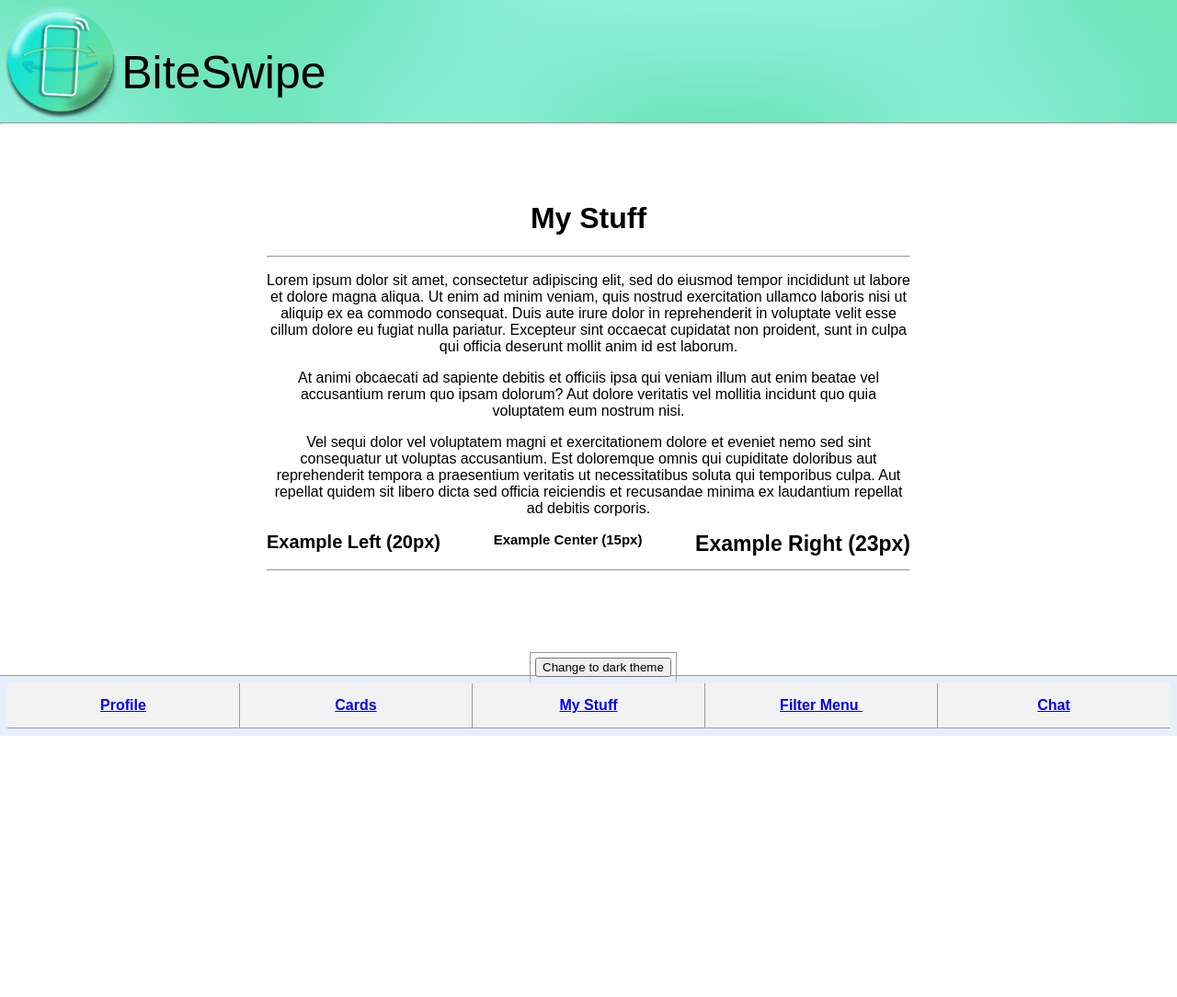
After one commit to danefortun/biteswipe, a Flask app: page /my-stuff in a window 1280 px wide. The commit adds this page. Shown: the whole page at 92% size. Run offline with Flask 3, Linux system fonts and the light colour scheme; the visitor is signed in with stand-in values (Sample User, id 1); some web fonts are replaced.

Commit message:
have organized my code by putting all the javascript into script.js I have changed about us.html to myStuff.html I wrote a global variable in script.js that creates a list of saved restaurants The next step is to send a post to a database to save the restaurant id

```diff
--- a/main.py
+++ b/main.py
@@ -105,11 +105,11 @@ def profile():
     return render_template("public.html",u=user,interests=["this is a placeholder!"])
 
 
-@app.route("/credits")
+@app.route("/my-stuff")
 def credits():
     if "email" not in session:
         return render_template("login.html")
-    return render_template("about_us.html")
+    return render_template("myStuff.html")
 
 @app.route("/login",methods=["Post","Get"])
 def login():
--- a/templates/base.html
+++ b/templates/base.html
@@ -84,7 +84,7 @@ body {
     <div class="navbar">
       <div id="profile"><a href= "/profile">Profile</a></div>
       <div id="Cards"><a href="/">Cards</a></div>
-      <div id="aboutus"> <a href="/credits">My Stuff</a></div>
+      <div id="aboutus"> <a href="/my-stuff">My Stuff</a></div>
       <div class="dropup"><a href=#>Filter Menu
           <button class="dropbtn"
           onclick="myFunction()">
--- /dev/null
+++ b/templates/myStuff.html
@@ -0,0 +1,68 @@
+{%extends "base.html"%}
+
+{%block content%}
+<style>
+
+</style>
+
+<!-- KEEP ALL TEXT, H1, P TAGS, IN THE DIV CLASS -->
+
+<div id="test" style="height: 100vh;"> <h1>My Stuff</h1>
+  <hr>
+  <!-- <hr style="height: 10px; border-color: black;"> Was just for testing,
+  but it makes the HR line bigger and black-->
+
+  <!-- Height: xxx (%, vh, px) are to push the content down or up
+   VH = Vertical height
+   px= pixels
+   % = percentage of the page
+   -->
+
+<p style="max-width: 700px;"> Lorem ipsum dolor sit amet, consectetur adipiscing elit,
+  sed do eiusmod tempor incididunt ut labore et dolore magna aliqua.
+  Ut enim ad minim veniam, quis nostrud exercitation ullamco laboris nisi
+   ut aliquip ex ea commodo consequat. Duis aute irure dolor in
+   reprehenderit in voluptate velit esse cillum dolore eu fugiat nulla
+   pariatur. Excepteur sint occaecat cupidatat non proident, sunt in
+   culpa qui officia deserunt mollit anim id est laborum. </p>
+
+<!-- Max-width is the amount of pixels the paragraph tags can be,
+ and therefore will create a new line -->
+
+   <p style="max-width: 700px;">
+    At animi obcaecati ad sapiente debitis et officiis ipsa qui
+    veniam illum aut enim beatae vel accusantium rerum quo ipsam
+    dolorum? Aut dolore veritatis vel mollitia incidunt quo quia
+    voluptatem eum nostrum nisi.
+    </p>
+
+<p style="max-width: 700px;">
+Vel sequi dolor vel voluptatem magni et exercitationem dolore
+et eveniet nemo sed sint consequatur ut voluptas accusantium.
+Est doloremque omnis qui cupiditate doloribus aut reprehenderit
+tempora a praesentium veritatis ut necessitatibus soluta qui
+temporibus culpa. Aut repellat quidem sit libero dicta sed
+officia reiciendis et recusandae minima ex laudantium repellat
+ad debitis corporis.
+</p>
+
+<div>
+<h1 style="font-size: 20px;">
+  <span style="float:left">Example Left (20px)</span>
+</h1>
+  <h1 style="font-size: 23px;">
+    <span style="float:right">Example Right (23px) </span>
+  </h1>
+  <h1 style="font-size: 15px;">
+    Example Center (15px)
+  </h1>
+
+<hr style="margin-top: 3vh;">
+<!-- Lets the text have room to break,
+ creating space between the hr and the text -->
+</div>
+</div>
+
+</body>
+
+{%endblock%}
```
Also changed, not shown: static/script.js (+61 -0 lines), templates/cards.html (+1 -42 lines).
